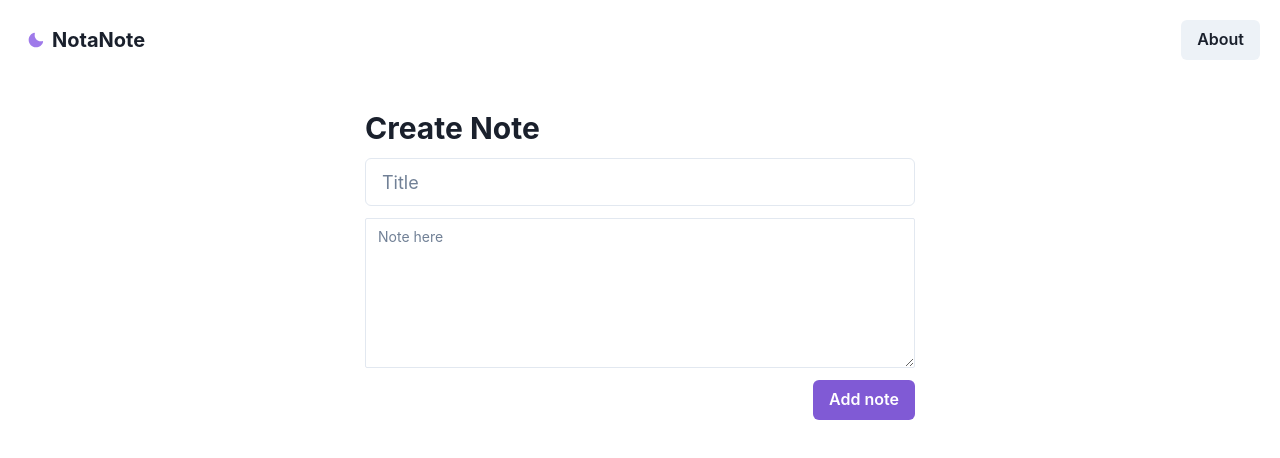
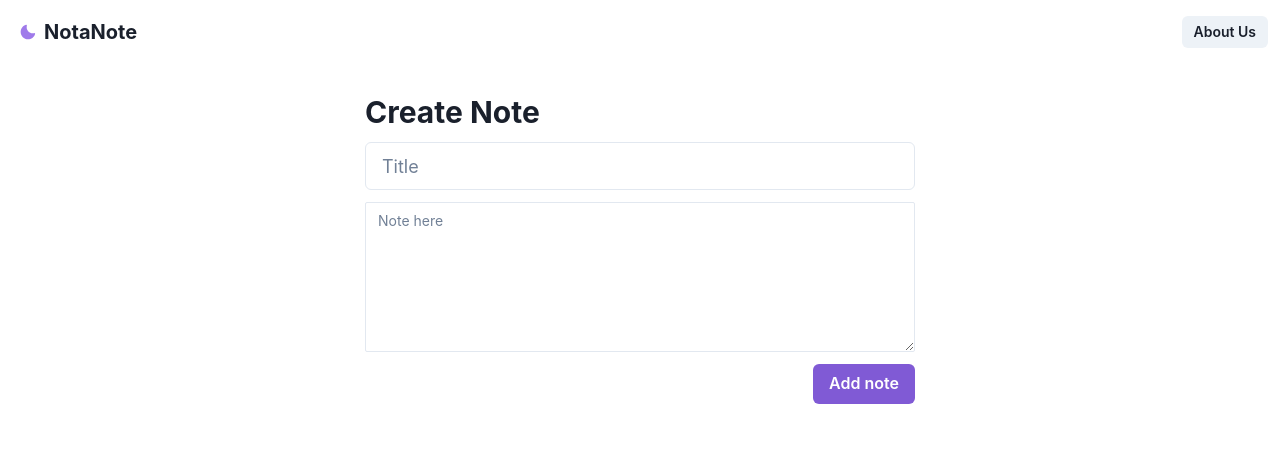
Before and after one commit to nooradn/locka-note, a React (Vite) app: page / in a window 1280 px wide. Shown: the top 458 px of the page. Built offline with nearby package versions, Linux system fonts and the light colour scheme.

Commit message:
repair some little things

```diff
--- a/index.html
+++ b/index.html
@@ -9,6 +9,6 @@
 
   <body>
     <div id="root"></div>
-    <script type="module" src="/src/start.jsx"></script>
+    <script type="module" src="/src/Start.jsx"></script>
   </body>
 </html>
--- a/src/components/PageHeader.jsx
+++ b/src/components/PageHeader.jsx
@@ -1,30 +1,19 @@
 import React from "react";
-import {
-  Flex,
-  Box,
-  Spacer,
-  Heading,
-  Button,
-  Center,
-} from "@chakra-ui/react";
+import { Flex, Spacer, Heading, Button, Center } from "@chakra-ui/react";
 import { MoonIcon } from "@chakra-ui/icons";
 
 function PageHeader() {
   return (
-    <>
-      <Box>
-        <Flex m={5} minWidth="max-content" alignItems="center" gap="2">
+    <Flex m={3} minWidth="max-content" alignItems="center" gap="2">
       <Flex p="2">
         <Center>
-              <MoonIcon mr={2} color={'purple.400'}/>
+          <MoonIcon mr={2} color={"purple.400"} />
         </Center>
         <Heading size="md">NotaNote</Heading>
       </Flex>
       <Spacer />
-            <Button >About</Button>
+      <Button size='sm'>About Us</Button>
     </Flex>
-      </Box>
-    </>
   );
 }
 
```
Also changed, not shown: src/components/SavedNotes.jsx (added, +7 -0 lines), src/App.jsx (line endings or trailing spaces). Lines whose indentation alone changed are shown as unchanged.
